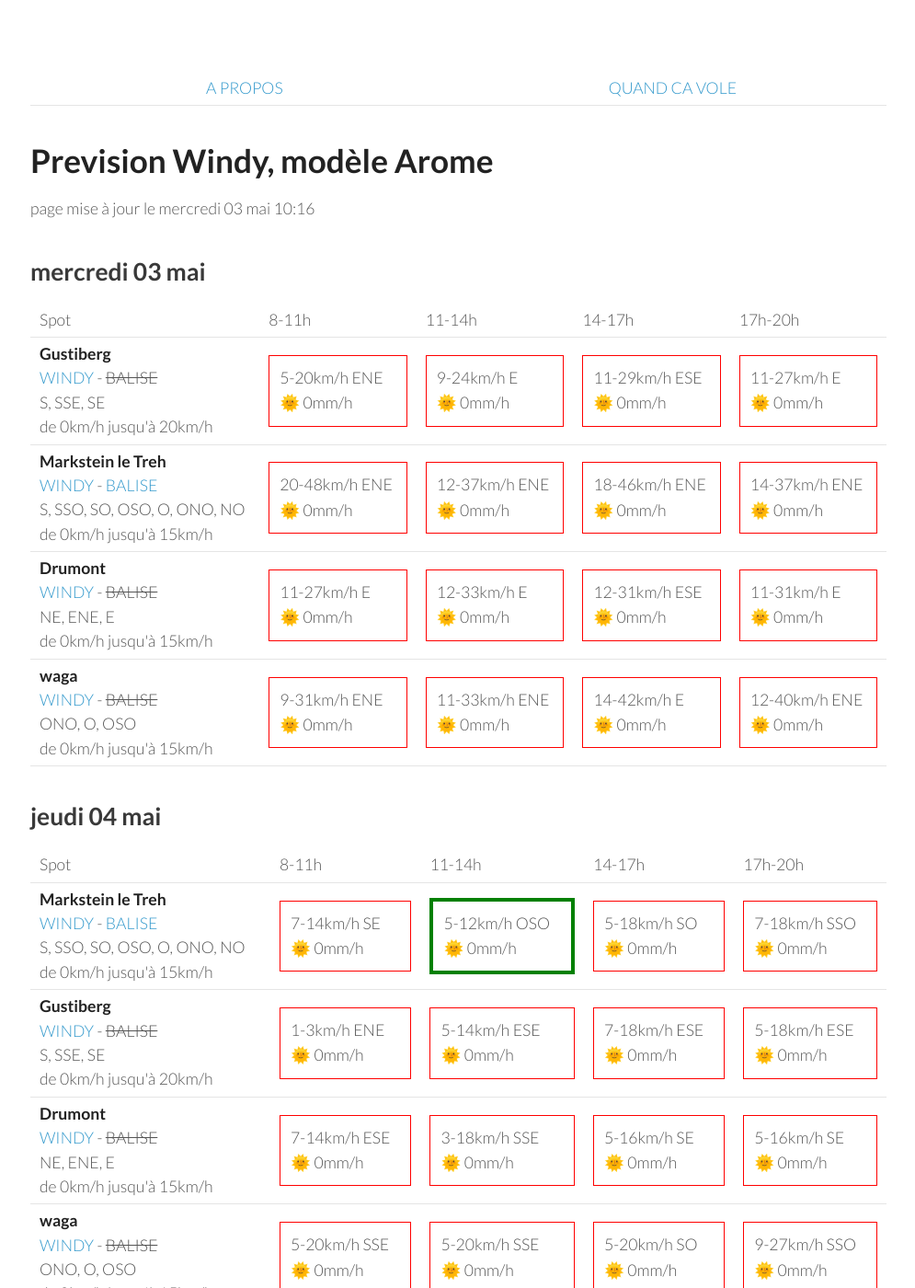
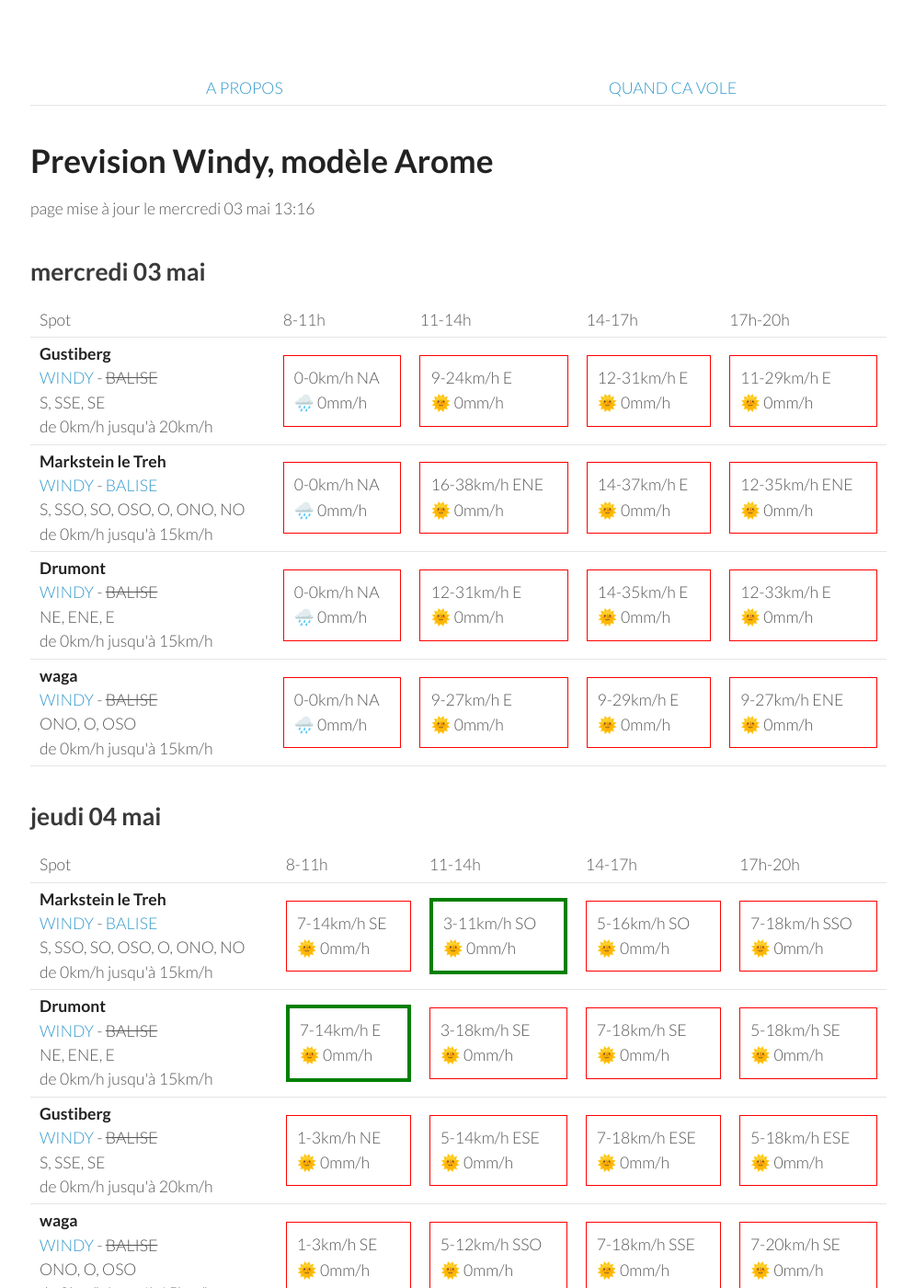
Before and after one commit to parapente-dans-le-nord/parapente-dans-le-nord.github.io, a Jekyll site: the page built from vosges.markdown, in a window 1280 px wide and 1400 px high. Shown: the whole window at 92% size, without its empty margins (25-1020 px from the left). Built offline with Jekyll 4.4.1, drawn with Linux system fonts in a browser that asks for light colours.

Commit message:
update index.markdown

```diff
--- a/vosges.markdown
+++ b/vosges.markdown
@@ -7,7 +7,7 @@ title:  "Tous les spots"
 {: .links}
 
 # Prevision Windy, modèle Arome
-page mise à jour le mercredi 03 mai 10:16
+page mise à jour le mercredi 03 mai 13:16
 
 ## mercredi 03 mai
 
@@ -24,41 +24,37 @@ page mise à jour le mercredi 03 mai 10:16
 <tr>
         <td><strong>Gustiberg</strong><br><a href="https://windy.com/47.894/6.934?47.891,6.934,15,m:eYYagmI">WINDY</a> - <span class="no-balise"> BALISE </span><br> <span class="vent-favorable">S, SSE, SE</span><br><span class="force-vent">de 0km/h jusqu'à 20km/h</span> </td>
 
-            <td><div class="not-flyable"><p>5-20km/h ENE</p><p>🌞 0mm/h</p></div></td>
+            <td><div class="not-flyable"><p>0-0km/h NA</p><p>🌧️ 0mm/h</p></div></td>
             <td><div class="not-flyable"><p>9-24km/h E</p><p>🌞 0mm/h</p></div></td>
-            <td><div class="not-flyable"><p>11-29km/h ESE</p><p>🌞 0mm/h</p></div></td>
-            <td><div class="not-flyable"><p>11-27km/h E</p><p>🌞 0mm/h</p></div></td>
-
+            <td><div class="not-flyable"><p>12-31km/h E</p><p>🌞 0mm/h</p></div></td>
+            <td><div class="not-flyable"><p>11-29km/h E</p><p>🌞 0mm/h</p></div></td>
 
     </tr>
 <tr>
         <td><strong>Markstein le Treh</strong><br><a href="https://windy.com/47.926/7.012?47.505,7.012,8,m:eY1agmQ">WINDY</a> - <span class=""><a href="http://www.balisemeteo.com/balise.php?idBalise=136">BALISE</a> </span><br> <span class="vent-favorable">S, SSO, SO, OSO, O, ONO, NO</span><br><span class="force-vent">de 0km/h jusqu'à 15km/h</span> </td>
 
-            <td><div class="not-flyable"><p>20-48km/h ENE</p><p>🌞 0mm/h</p></div></td>
-            <td><div class="not-flyable"><p>12-37km/h ENE</p><p>🌞 0mm/h</p></div></td>
-            <td><div class="not-flyable"><p>18-46km/h ENE</p><p>🌞 0mm/h</p></div></td>
-            <td><div class="not-flyable"><p>14-37km/h ENE</p><p>🌞 0mm/h</p></div></td>
-
+            <td><div class="not-flyable"><p>0-0km/h NA</p><p>🌧️ 0mm/h</p></div></td>
+            <td><div class="not-flyable"><p>16-38km/h ENE</p><p>🌞 0mm/h</p></div></td>
+            <td><div class="not-flyable"><p>14-37km/h E</p><p>🌞 0mm/h</p></div></td>
+            <td><div class="not-flyable"><p>12-35km/h ENE</p><p>🌞 0mm/h</p></div></td>
 
     </tr>
 <tr>
         <td><strong>Drumont</strong><br><a href="https://windy.com/47.898/6.919?47.687,6.919,9,m:eYYagmG">WINDY</a> - <span class="no-balise"> BALISE </span><br> <span class="vent-favorable">NE, ENE, E</span><br><span class="force-vent">de 0km/h jusqu'à 15km/h</span> </td>
 
-            <td><div class="not-flyable"><p>11-27km/h E</p><p>🌞 0mm/h</p></div></td>
+            <td><div class="not-flyable"><p>0-0km/h NA</p><p>🌧️ 0mm/h</p></div></td>
+            <td><div class="not-flyable"><p>12-31km/h E</p><p>🌞 0mm/h</p></div></td>
+            <td><div class="not-flyable"><p>14-35km/h E</p><p>🌞 0mm/h</p></div></td>
             <td><div class="not-flyable"><p>12-33km/h E</p><p>🌞 0mm/h</p></div></td>
-            <td><div class="not-flyable"><p>12-31km/h ESE</p><p>🌞 0mm/h</p></div></td>
-            <td><div class="not-flyable"><p>11-31km/h E</p><p>🌞 0mm/h</p></div></td>
-
 
     </tr>
 <tr>
         <td><strong>waga</strong><br><a href="https://windy.com/47.903/6.996?47.900,6.983,15">WINDY</a> - <span class="no-balise"> BALISE </span><br> <span class="vent-favorable">ONO, O, OSO</span><br><span class="force-vent">de 0km/h jusqu'à 15km/h</span> </td>
 
-            <td><div class="not-flyable"><p>9-31km/h ENE</p><p>🌞 0mm/h</p></div></td>
-            <td><div class="not-flyable"><p>11-33km/h ENE</p><p>🌞 0mm/h</p></div></td>
-            <td><div class="not-flyable"><p>14-42km/h E</p><p>🌞 0mm/h</p></div></td>
-            <td><div class="not-flyable"><p>12-40km/h ENE</p><p>🌞 0mm/h</p></div></td>
-
+            <td><div class="not-flyable"><p>0-0km/h NA</p><p>🌧️ 0mm/h</p></div></td>
+            <td><div class="not-flyable"><p>9-27km/h E</p><p>🌞 0mm/h</p></div></td>
+            <td><div class="not-flyable"><p>9-29km/h E</p><p>🌞 0mm/h</p></div></td>
+            <td><div class="not-flyable"><p>9-27km/h ENE</p><p>🌞 0mm/h</p></div></td>
 
     </tr>
 
@@ -81,16 +77,26 @@ page mise à jour le mercredi 03 mai 10:16
         <td><strong>Markstein le Treh</strong><br><a href="https://windy.com/47.926/7.012?47.505,7.012,8,m:eY1agmQ">WINDY</a> - <span class=""><a href="http://www.balisemeteo.com/balise.php?idBalise=136">BALISE</a> </span><br> <span class="vent-favorable">S, SSO, SO, OSO, O, ONO, NO</span><br><span class="force-vent">de 0km/h jusqu'à 15km/h</span> </td>
 
             <td><div class="not-flyable"><p>7-14km/h SE</p><p>🌞 0mm/h</p></div></td>
-            <td><div class="flyable"><p>5-12km/h OSO</p><p>🌞 0mm/h</p></div></td>
-            <td><div class="not-flyable"><p>5-18km/h SO</p><p>🌞 0mm/h</p></div></td>
+            <td><div class="flyable"><p>3-11km/h SO</p><p>🌞 0mm/h</p></div></td>
+            <td><div class="not-flyable"><p>5-16km/h SO</p><p>🌞 0mm/h</p></div></td>
             <td><div class="not-flyable"><p>7-18km/h SSO</p><p>🌞 0mm/h</p></div></td>
+
+
+    </tr>
+<tr>
+        <td><strong>Drumont</strong><br><a href="https://windy.com/47.898/6.919?47.687,6.919,9,m:eYYagmG">WINDY</a> - <span class="no-balise"> BALISE </span><br> <span class="vent-favorable">NE, ENE, E</span><br><span class="force-vent">de 0km/h jusqu'à 15km/h</span> </td>
+
+            <td><div class="flyable"><p>7-14km/h E</p><p>🌞 0mm/h</p></div></td>
+            <td><div class="not-flyable"><p>3-18km/h SE</p><p>🌞 0mm/h</p></div></td>
+            <td><div class="not-flyable"><p>7-18km/h SE</p><p>🌞 0mm/h</p></div></td>
+            <td><div class="not-flyable"><p>5-18km/h SE</p><p>🌞 0mm/h</p></div></td>
 
 
     </tr>
 <tr>
         <td><strong>Gustiberg</strong><br><a href="https://windy.com/47.894/6.934?47.891,6.934,15,m:eYYagmI">WINDY</a> - <span class="no-balise"> BALISE </span><br> <span class="vent-favorable">S, SSE, SE</span><br><span class="force-vent">de 0km/h jusqu'à 20km/h</span> </td>
 
-            <td><div class="not-flyable"><p>1-3km/h ENE</p><p>🌞 0mm/h</p></div></td>
+            <td><div class="not-flyable"><p>1-3km/h NE</p><p>🌞 0mm/h</p></div></td>
             <td><div class="not-flyable"><p>5-14km/h ESE</p><p>🌞 0mm/h</p></div></td>
             <td><div class="not-flyable"><p>7-18km/h ESE</p><p>🌞 0mm/h</p></div></td>
             <td><div class="not-flyable"><p>5-18km/h ESE</p><p>🌞 0mm/h</p></div></td>
@@ -98,22 +104,12 @@ page mise à jour le mercredi 03 mai 10:16
 
     </tr>
 <tr>
-        <td><strong>Drumont</strong><br><a href="https://windy.com/47.898/6.919?47.687,6.919,9,m:eYYagmG">WINDY</a> - <span class="no-balise"> BALISE </span><br> <span class="vent-favorable">NE, ENE, E</span><br><span class="force-vent">de 0km/h jusqu'à 15km/h</span> </td>
-
-            <td><div class="not-flyable"><p>7-14km/h ESE</p><p>🌞 0mm/h</p></div></td>
-            <td><div class="not-flyable"><p>3-18km/h SSE</p><p>🌞 0mm/h</p></div></td>
-            <td><div class="not-flyable"><p>5-16km/h SE</p><p>🌞 0mm/h</p></div></td>
-            <td><div class="not-flyable"><p>5-16km/h SE</p><p>🌞 0mm/h</p></div></td>
-
-
-    </tr>
-<tr>
         <td><strong>waga</strong><br><a href="https://windy.com/47.903/6.996?47.900,6.983,15">WINDY</a> - <span class="no-balise"> BALISE </span><br> <span class="vent-favorable">ONO, O, OSO</span><br><span class="force-vent">de 0km/h jusqu'à 15km/h</span> </td>
 
-            <td><div class="not-flyable"><p>5-20km/h SSE</p><p>🌞 0mm/h</p></div></td>
-            <td><div class="not-flyable"><p>5-20km/h SSE</p><p>🌞 0mm/h</p></div></td>
-            <td><div class="not-flyable"><p>5-20km/h SO</p><p>🌞 0mm/h</p></div></td>
-            <td><div class="not-flyable"><p>9-27km/h SSO</p><p>🌞 0mm/h</p></div></td>
+            <td><div class="not-flyable"><p>1-3km/h SE</p><p>🌞 0mm/h</p></div></td>
+            <td><div class="not-flyable"><p>5-12km/h SSO</p><p>🌞 0mm/h</p></div></td>
+            <td><div class="not-flyable"><p>7-18km/h SSE</p><p>🌞 0mm/h</p></div></td>
+            <td><div class="not-flyable"><p>7-20km/h SE</p><p>🌞 0mm/h</p></div></td>
 
 
     </tr>
```
